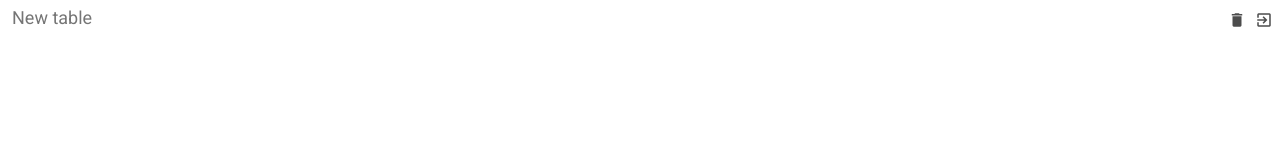
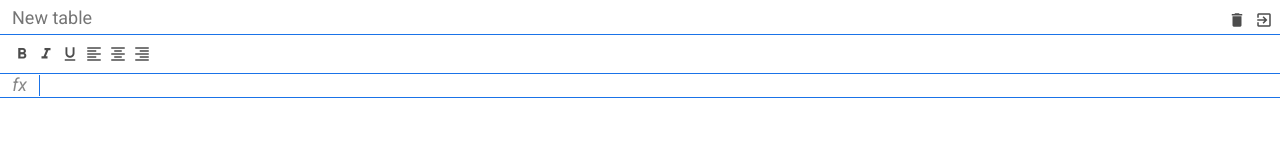
Before and after one commit to Dennynic/js-tables, a website built with webpack: page src/index.html in a window 1280 px wide. Built offline with nearby package versions, Linux system fonts and the light colour scheme.

Commit message:
Add toolbar and formula layout

```diff
--- a/src/index.html
+++ b/src/index.html
@@ -25,8 +25,31 @@
 
                 </div>
             </div>
-            <div class="excel__toolbar"></div>
-            <div class="excel__formula"></div>
+            <div class="excel__toolbar">
+                <div class="button">
+                    <i class="material-icons">format_bold</i>
+                </div>
+                <div class="button">
+                    <i class="material-icons">format_italic</i>
+                </div>
+                <div class="button">
+                    <i class="material-icons">format_underline</i>
+                </div>
+                <div class="button">
+                    <i class="material-icons">format_align_left</i>
+                </div>
+                <div class="button">
+                    <i class="material-icons">format_align_center</i>
+                </div>
+                <div class="button">
+                    <i class="material-icons">format_align_right</i>
+                </div>
+
+            </div>
+            <div class="excel__formula">
+                <div class="info">fx</div>
+                <div class="input" contenteditable spellcheck="false"></div>
+            </div>
             <div class="excel__table"></div>
         </div>
     </div>
--- a/src/scss/_variables.scss
+++ b/src/scss/_variables.scss
@@ -1,2 +1,5 @@
 $header-height: 34px;
 $border-color: #1a73e8;
+$toolbar-height: 40px;
+$formula-height: 24px;
+$info-cell-width: 40px;
--- a/src/scss/formula.scss
+++ b/src/scss/formula.scss
@@ -1,2 +1,30 @@
 @import "variables";
 @import "mixins";
+
+.excel__formula{
+  position: absolute;
+  left: 0;
+  right: 0;
+  top: $header-height + $toolbar-height;
+  height: $formula-height;
+  display: flex;
+  align-items: center;
+  border-bottom: 1px solid $border-color;
+
+  .info{
+    font-size: 18px;
+    font-style: italic;
+    text-align: center;
+    border-right: 1px solid $border-color ;
+    min-width: $info-cell-width;
+  }
+  .input{
+    padding: 4px;
+    font-size: 13px;
+    outline: none;
+    width: 100%;
+    height: 100%;
+    color: #000;
+
+  }
+}
--- a/src/scss/index.scss
+++ b/src/scss/index.scss
@@ -19,4 +19,5 @@ body{
 
 .excel{
   position: relative;
+  color: #888;
 }
--- a/src/scss/toolbar.scss
+++ b/src/scss/toolbar.scss
@@ -1,2 +1,17 @@
 @import "variables";
 @import "mixins";
+
+.excel__toolbar{
+  position: absolute;
+  height: $toolbar-height;
+  left: 0;
+  right: 0;
+  top: $header-height;
+  border-top: 1px solid $border-color;
+  border-bottom: 1px solid $border-color;
+  padding: 7px 10px;
+  display: flex;
+  .button{
+    @include button(green);
+  }
+}
```
